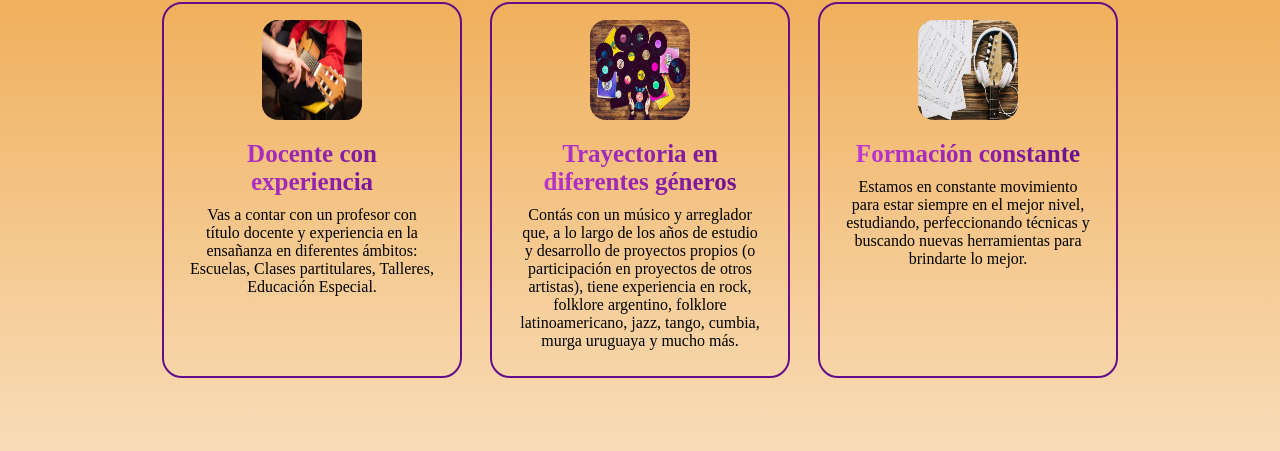
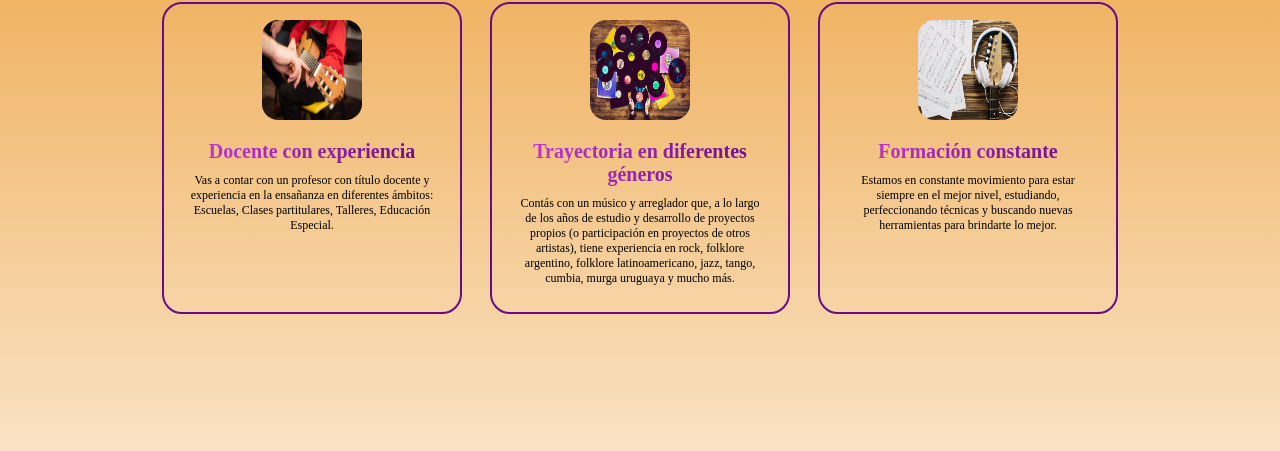
Before and after one commit to Santiago-Pozzo/Landing-Page-Entregas, a plain HTML site: page index.html in a window 1280 px wide. Shown: the part 1081-1532 px from the top of the page. Drawn offline with Linux system fonts and the light colour scheme; grey boxes are pictures that could not be loaded; a web font is replaced by a local one.

Commit message:
Ajustes tarjetas

```diff
--- a/style.css
+++ b/style.css
@@ -286,7 +286,7 @@ main {
 
 .card-text h3 {
     font-family: farro;
-    font-size: 25px;
+    font-size: 20px;
     font-weight: 800;
     background: linear-gradient(to left, #650d88, #c43ad6);
     color: transparent;
@@ -297,7 +297,7 @@ main {
 
 .card-text p {
     font-family: farro;
-    font-size: 16px;
+    font-size: 12px;
     font-weight: 400;
 }
 
```
